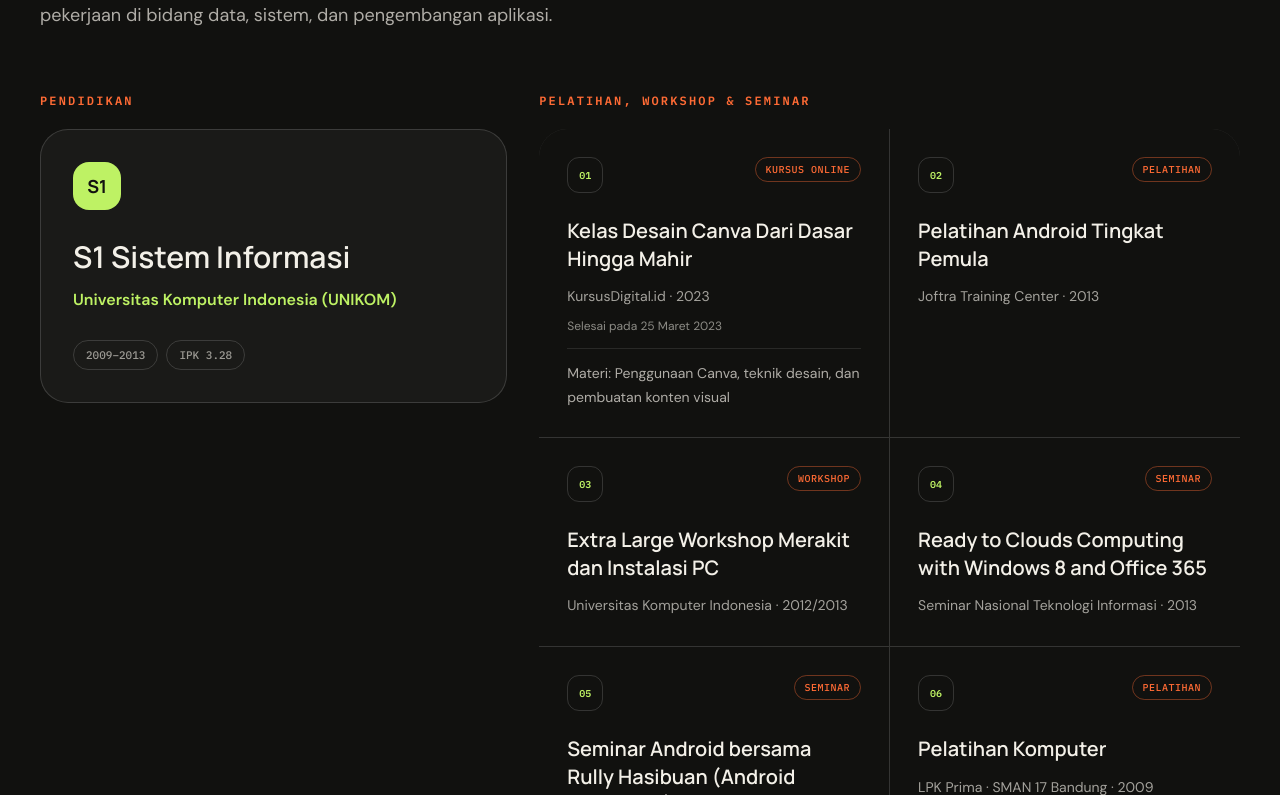
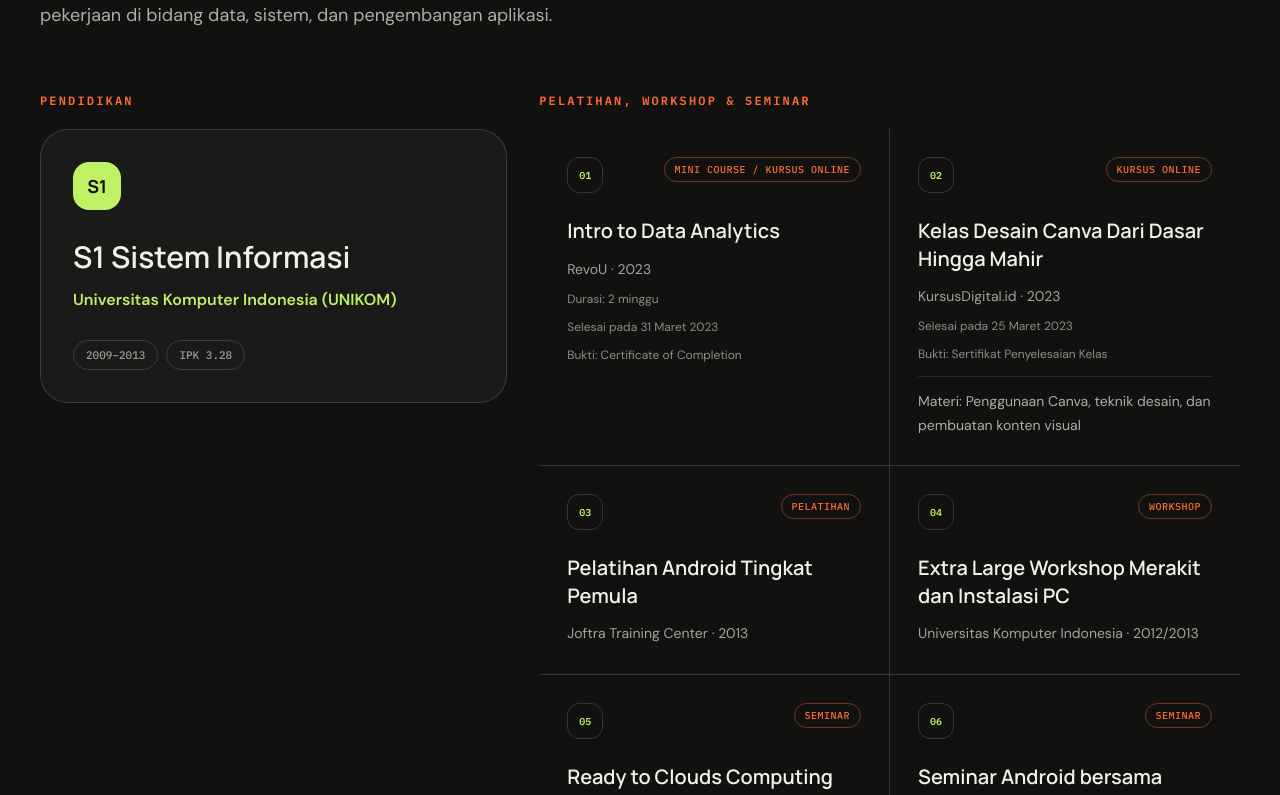
Before and after one commit to bintarto91/dwiwahyu-portfolio, a React (Vite) app: page / in a window 1280 px wide. Shown: the part 9385-10180 px from the top of the page. Built offline with nearby package versions, Linux system fonts and the light colour scheme.

Commit message:
Tambahkan mini course RevoU ke portofolio dan CV

```diff
--- a/src/components/CV.jsx
+++ b/src/components/CV.jsx
@@ -193,7 +193,9 @@ export default function CV() {
                 <span className="inline-block rounded-full bg-sky-50 px-2 py-0.5 text-[10px] font-semibold uppercase tracking-wide text-sky-700">{cert.type}</span>
                 <h3 className="mt-2 font-semibold text-zinc-950">{cert.name}</h3>
                 <p className="mt-1 text-sm text-zinc-500">{cert.issuer}{cert.location ? ` · ${cert.location}` : ""} · {cert.year}</p>
+                {cert.duration && <p className="mt-1 text-xs text-zinc-500">Durasi: {cert.duration}</p>}
                 {cert.completionDate && <p className="mt-1 text-xs text-zinc-500">Selesai pada {cert.completionDate}</p>}
+                {cert.evidence && <p className="mt-1 text-xs text-zinc-500">Bukti: {cert.evidence}</p>}
                 {cert.materials && <p className="mt-2 text-sm leading-5 text-zinc-600">Materi: {cert.materials}</p>}
               </div>
             ))}
--- a/src/components/Certifications.jsx
+++ b/src/components/Certifications.jsx
@@ -47,8 +47,14 @@ export default function Certifications() {
                     </div>
                     <h3 className="mt-6 font-display text-xl font-semibold leading-snug">{cert.name}</h3>
                     <p className="mt-3 text-sm leading-6 text-cream/65">{cert.issuer}{cert.location ? ` · ${cert.location}` : ""} · {cert.year}</p>
+                    {cert.duration && (
+                      <p className="mt-2 text-xs leading-5 text-cream/55">Durasi: {cert.duration}</p>
+                    )}
                     {cert.completionDate && (
                       <p className="mt-2 text-xs leading-5 text-cream/55">Selesai pada {cert.completionDate}</p>
+                    )}
+                    {cert.evidence && (
+                      <p className="mt-2 text-xs leading-5 text-cream/55">Bukti: {cert.evidence}</p>
                     )}
                     {cert.materials && (
                       <p className="mt-3 border-t border-white/10 pt-3 text-sm leading-6 text-cream/70">Materi: {cert.materials}</p>
--- a/src/data/portfolio.js
+++ b/src/data/portfolio.js
@@ -238,11 +238,21 @@ export const education = [
 
 export const certifications = [
   {
+    name: "Intro to Data Analytics",
+    type: "Mini Course / Kursus Online",
+    issuer: "RevoU",
+    year: "2023",
+    duration: "2 minggu",
+    completionDate: "31 Maret 2023",
+    evidence: "Certificate of Completion",
+  },
+  {
     name: "Kelas Desain Canva Dari Dasar Hingga Mahir",
     type: "Kursus Online",
     issuer: "KursusDigital.id",
     year: "2023",
     completionDate: "25 Maret 2023",
+    evidence: "Sertifikat Penyelesaian Kelas",
     materials: "Penggunaan Canva, teknik desain, dan pembuatan konten visual",
   },
   {
```
Also changed, not shown: 1 other file (tests, documents, lock files or other folders).
